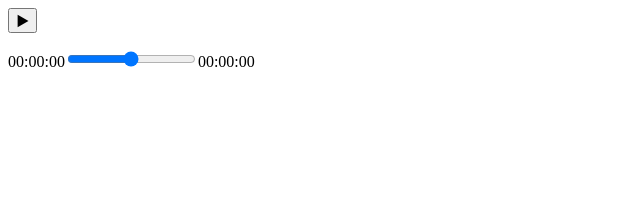
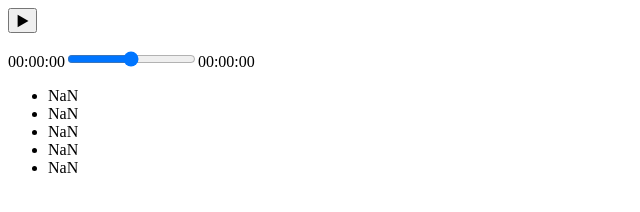
Before and after one commit to yaboo777/hls, a plain HTML site: page index.html in a window 1280 px wide. Shown: the whole page, without its empty margins (0-640 px from the left). Drawn offline with Linux system fonts and the light colour scheme.

Commit message:
add debug

```diff
--- a/index.html
+++ b/index.html
@@ -8,8 +8,8 @@
 <body>
 <button id="playButton">▶</button>
 <p><span id="current"></span><input type="range" id="seekbar"><span id="duration"></span></p>
+<ul id="debug"></ul>
 <!--
-<ul id="debug"></ul>
 <ul id="debug2"></ul>
 -->
 <audio preload="auto" id="audio">
```
